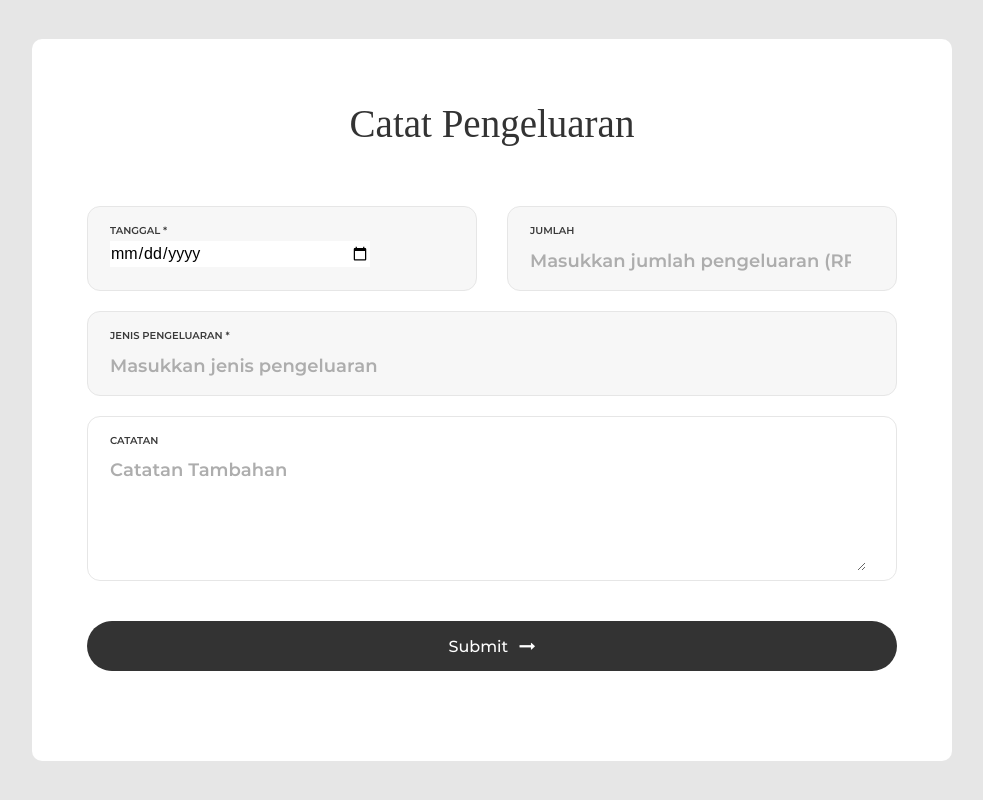
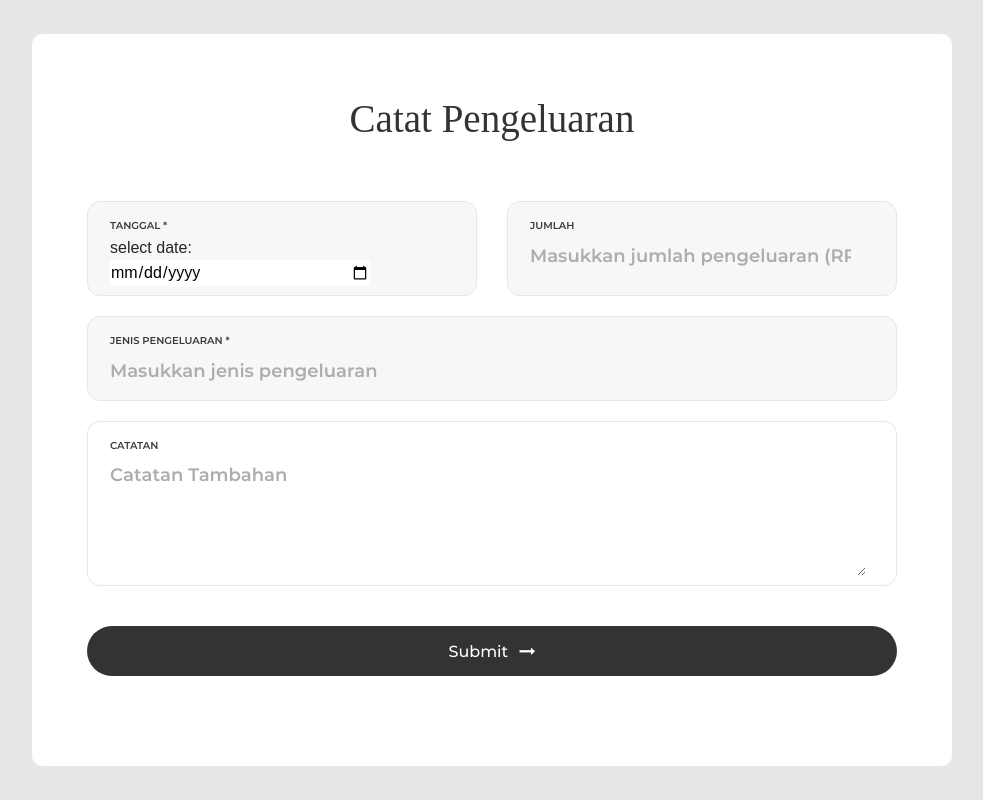
Before and after one commit to raassh/SIKSa, a PHP site: page /catat_pengeluaran.php in a window 1280 px wide. Shown: the whole page, without its empty margins (148-1131 px from the left). Run offline with PHP 8.4, Linux system fonts and the light colour scheme; some web fonts are replaced.

Commit message:
Update catat_pengeluaran.php

```diff
--- a/catat_pengeluaran.php
+++ b/catat_pengeluaran.php
@@ -43,7 +43,7 @@
 				<div class="wrap-input100 validate-input bg1 rs1-wrap-input100">
 					<span class="label-input100">TANGGAL *</span>
 					  <div>
-					  	<input type="Date" name="tgl" class="date-picker">
+					  	select date:<input type="Date" name="tgl" class="date-picker">
 					  </div>
 				</div>
 
```
